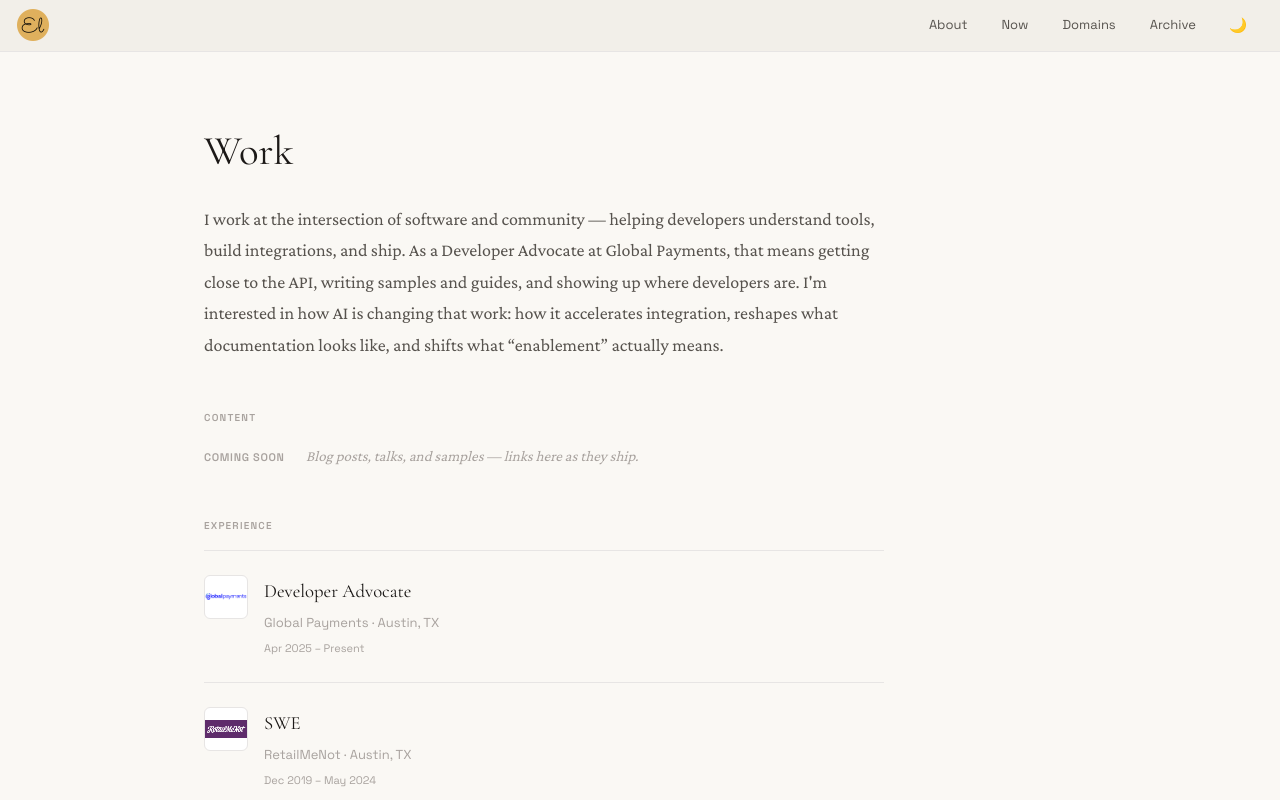
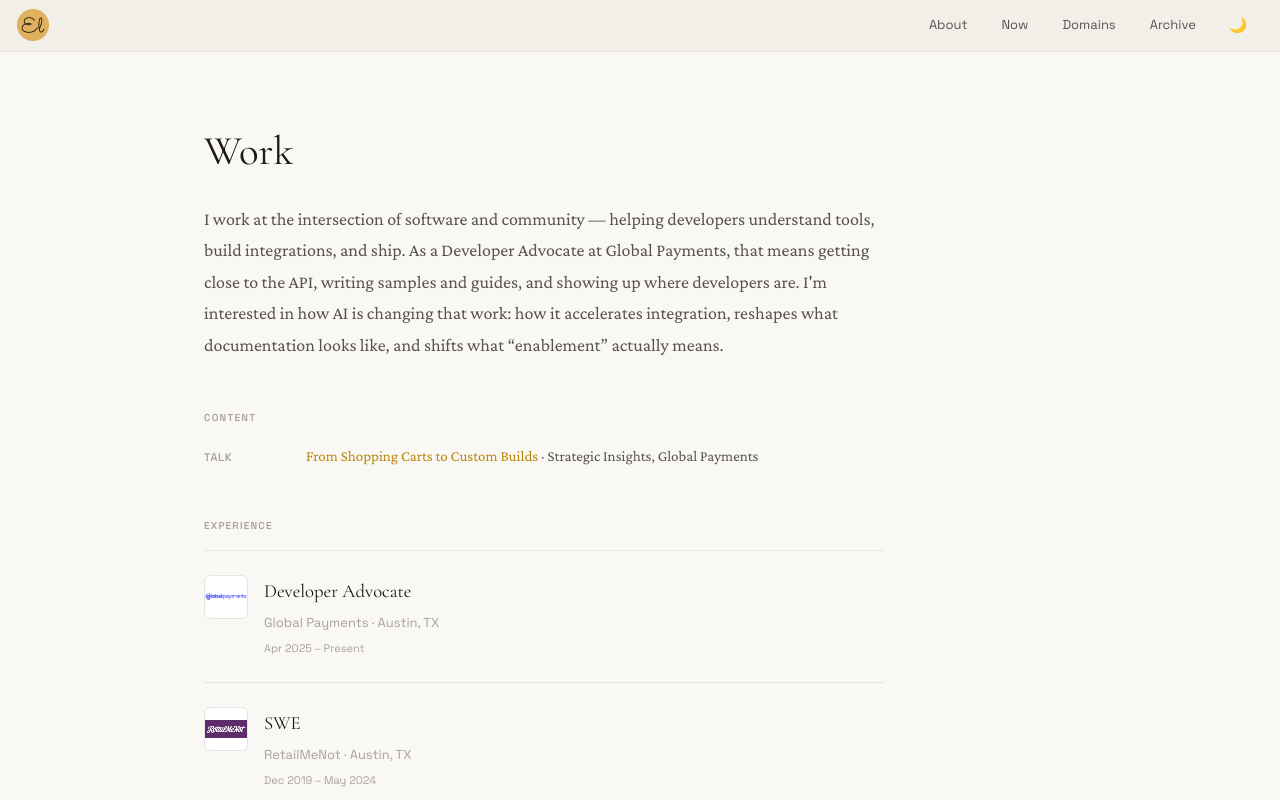
Before and after one commit to theCreedo/ericjmlee-next, a Next.js app: page /work in a window 1280 px wide. Shown: the top 800 px of the page. Built offline with nearby package versions, Linux system fonts and the light colour scheme.

Commit message:
content(work): add From Shopping Carts to Custom Builds talk to content section

```diff
--- a/pages/work/index.js
+++ b/pages/work/index.js
@@ -36,8 +36,13 @@ export default function Work({ experiences, recentPosts }) {
           <p className={styles.sectionLabel}>Content</p>
           <ul className={styles.linkList}>
             <li className={styles.linkItem}>
-              <span className={styles.linkLabel}>Coming soon</span>
-              <span className={styles.linkValue} style={{ color: 'var(--faint)', fontStyle: 'italic' }}>Blog posts, talks, and samples — links here as they ship.</span>
+              <span className={styles.linkLabel}>Talk</span>
+              <span className={styles.linkValue}>
+                <a href="https://shane.logsdon.io/speaking/strategic-insights/from-shopping-carts-to-custom-builds/" target="_blank" rel="noopener noreferrer">
+                  From Shopping Carts to Custom Builds
+                </a>
+                {' '}· Strategic Insights, Global Payments
+              </span>
             </li>
           </ul>
         </section>
```
